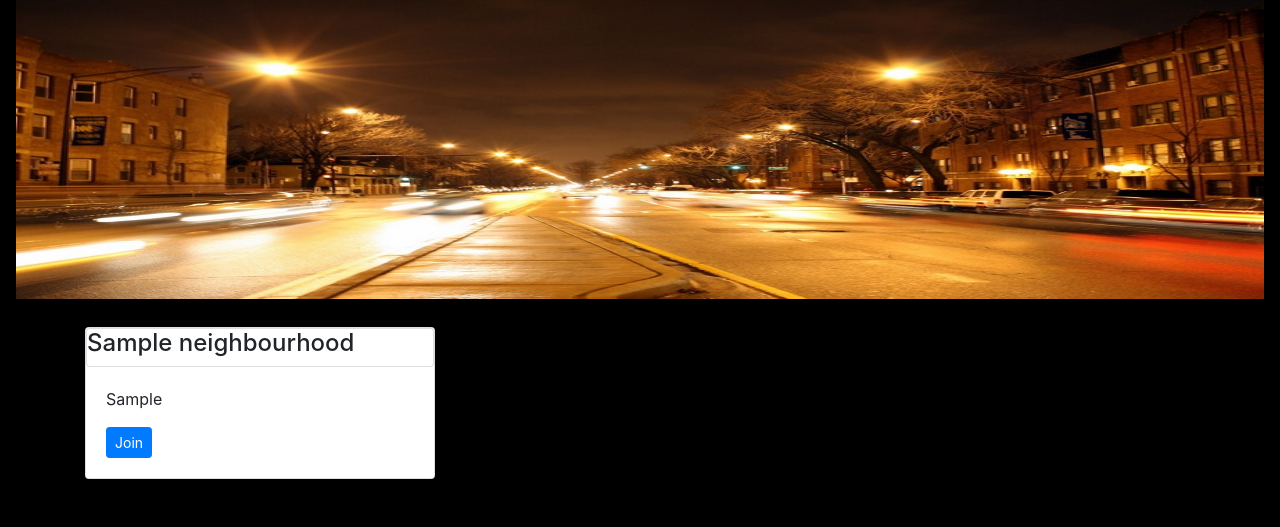
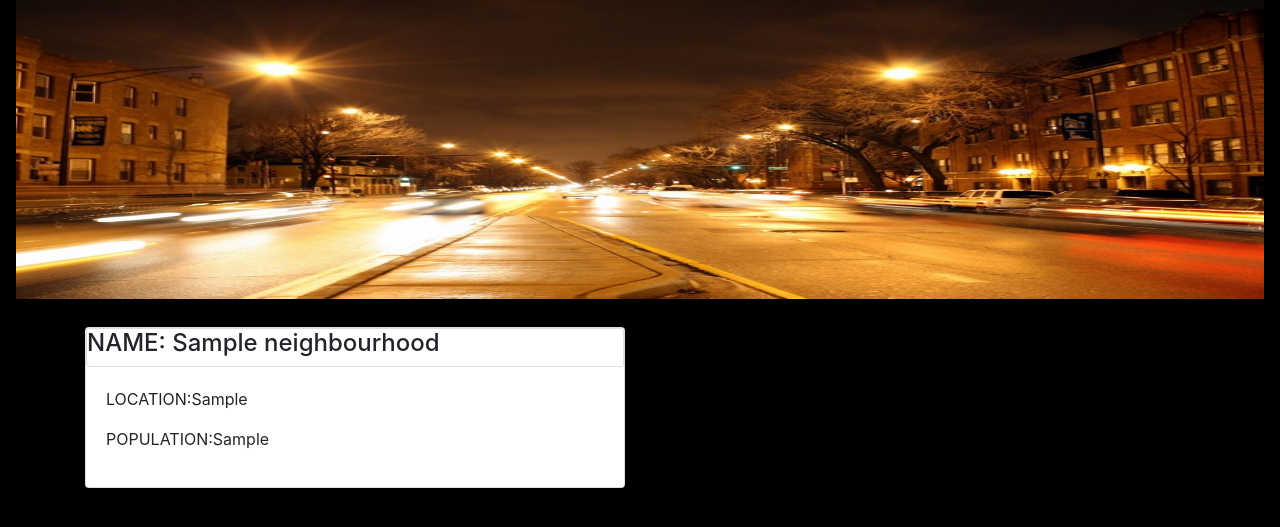
Before and after one commit to HannahChege/Hoody, a Django app: page / in a window 1280 px wide. Shown: the part 165-692 px from the top of the page. Run offline with Django 3.2, Linux system fonts and the light colour scheme; a user stored in the database is signed in; tables that the repository leaves empty hold one stand-in row (values such as "Sample post"); some libraries are stand-ins or nearby versions.

Commit message:
Added the business html

```diff
--- a/hoods/templates/index.html
+++ b/hoods/templates/index.html
@@ -7,20 +7,17 @@
 <div class="container">
         <div class="row" style="padding-top: 20px">
             {%for neighbourhood in neighbourhoods %}
-            <div class="col-md-4">
+            <div class="col-md-6" style="margin-bottom:10px;">
                 <div class="card">
 
                     <div class="card">
-                        <h4>{{neighbourhood.name}}</h4>
+                        <h4>NAME: {{neighbourhood.name}}</h4>
                     </div>
                     <div class="card-body">
-                        <p>{{neighbourhood.location}}</p>
-                        <p>
-
-                        </p>
+                        <p>LOCATION:{{neighbourhood.location}}</p>
+                         <p>POPULATION:{{neighbourhood.Occupants_Count}}</p>
 
 
-                        <a href="" class="btn btn-sm btn-primary">Join</a>
                     </div>
                 </div>
             </div>
```
